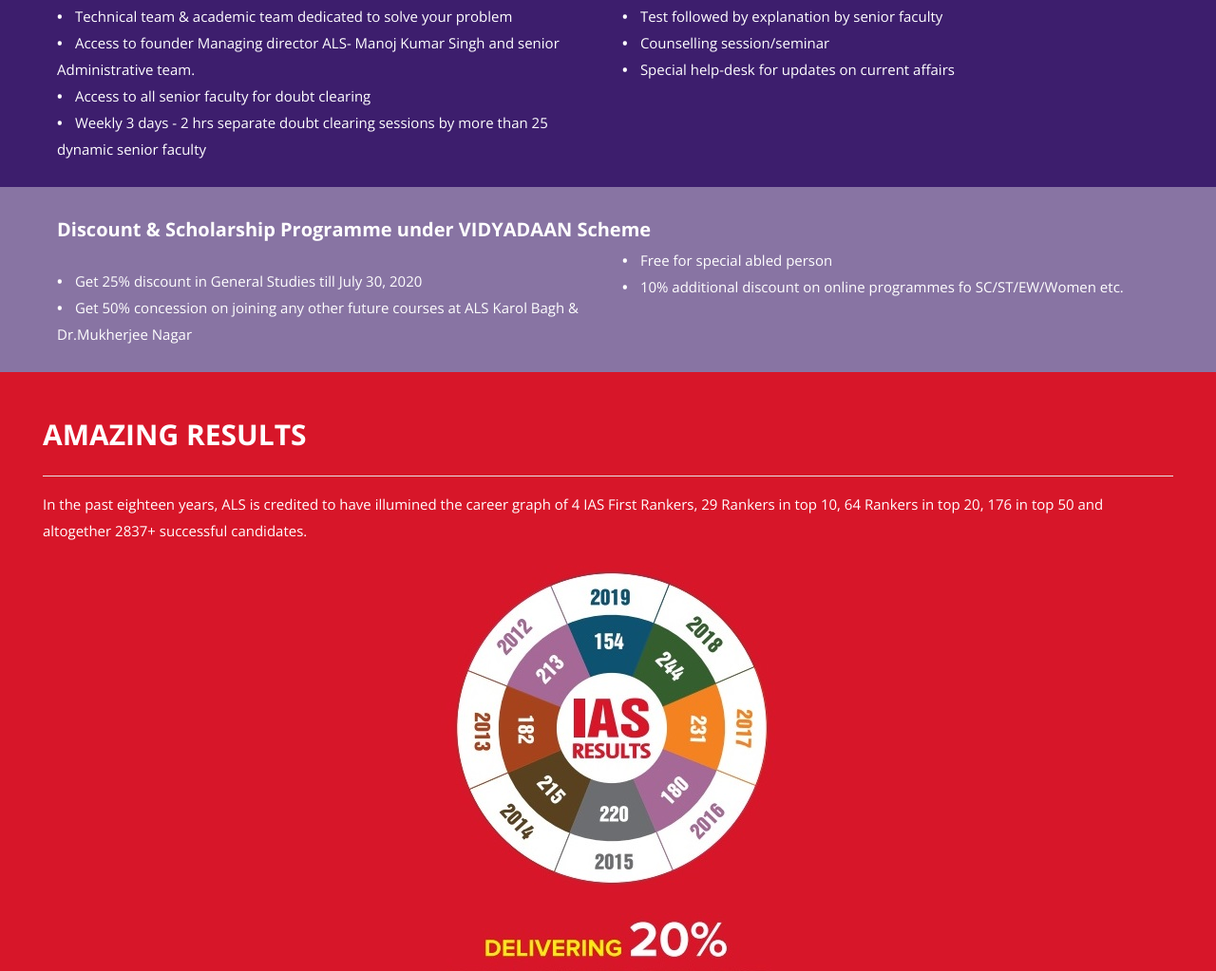
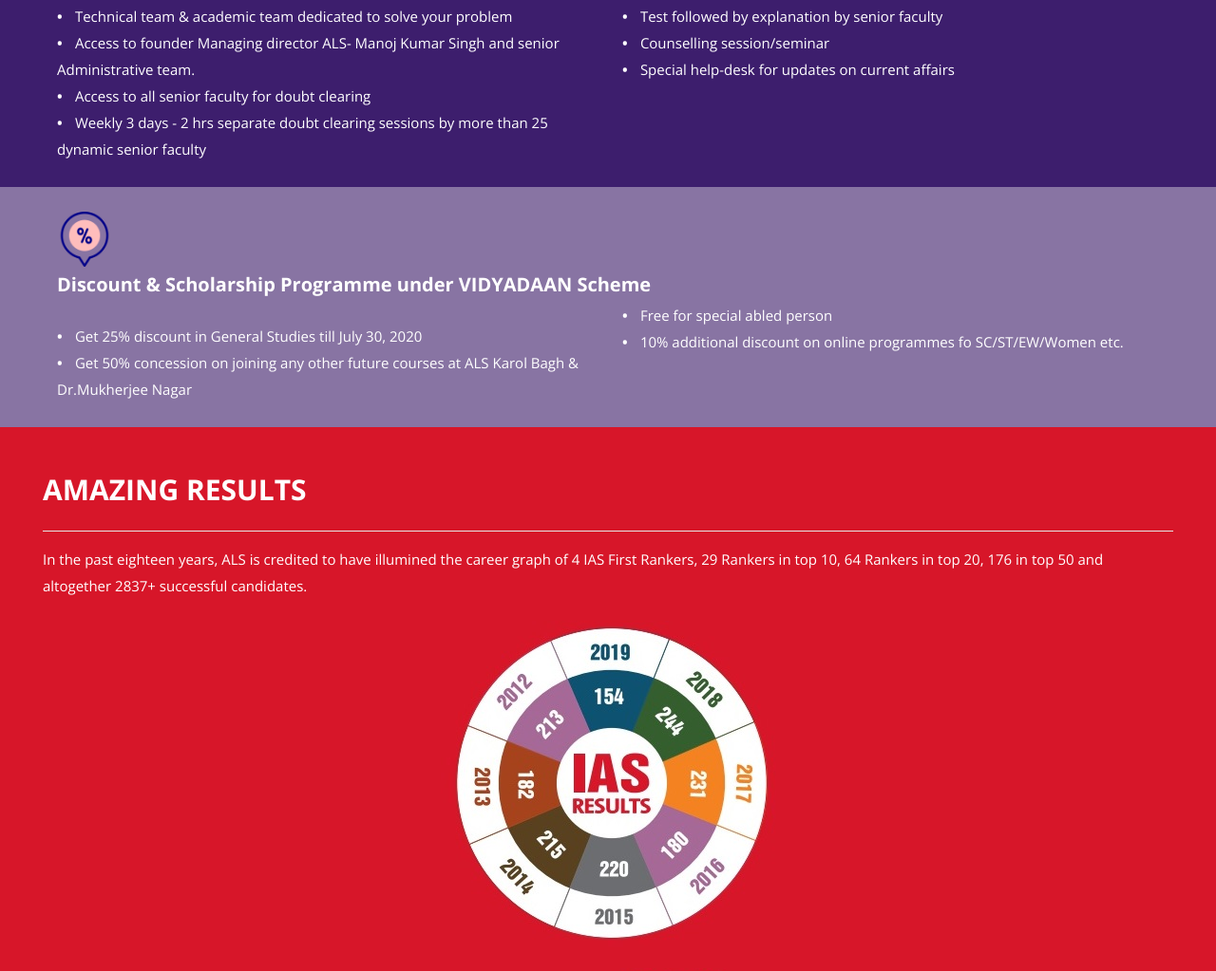
Before and after one commit to VetoMrm/ALSDigital, a plain HTML site: page index.html in a window 1280 px wide. Shown: the part 5340-6363 px from the top of the page at 95% size. Drawn offline with nearby package versions, Linux system fonts and the light colour scheme; a web font is replaced by a local one.

Commit message:
Discount icon was missing

```diff
--- a/index.html
+++ b/index.html
@@ -597,6 +597,7 @@
     <section id="banner751">
         <div class="pl-5 pr-5">
             <div class="container-fluid">
+                <img src="Assets/discount.png" class="img-fluid icoPage1">
                 <p class="banner6Tit1"><b>Discount & Scholarship Programme under VIDYADAAN Scheme</b></p>
                 <div class="row">
                     <div class="col-md-6">
```
Also changed, not shown: Assets/discount.png (added).
